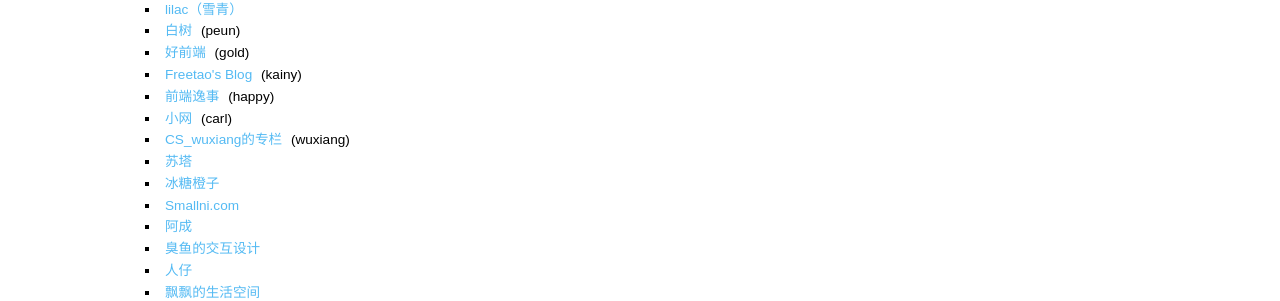
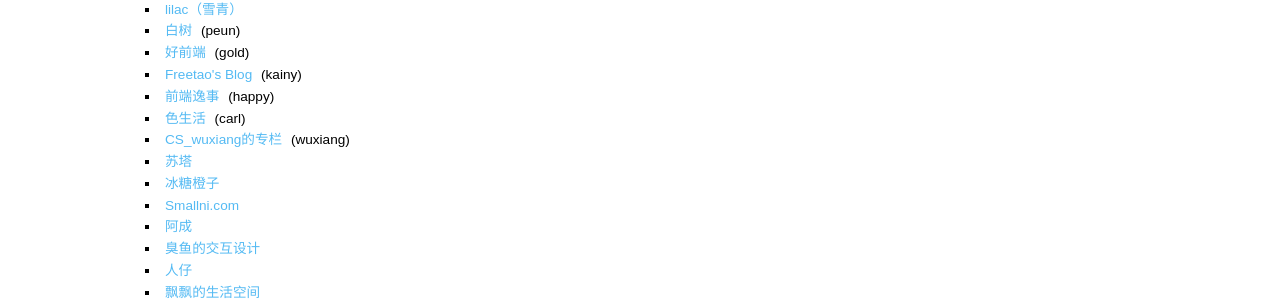
Before and after one commit to ghostzhang/ghostzhang.github.io, a Jekyll site: the page built from links/index.md, in a window 1280 px wide. Shown: the part 281-582 px from the top of the page. Built offline with Jekyll 4.4.1, drawn with Linux system fonts in a browser that asks for light colours.

Commit message:
更新链接

```diff
--- a/_data/nerd_urls.yml
+++ b/_data/nerd_urls.yml
@@ -25,7 +25,7 @@
       - name: 前端逸事
         url: http://4gfuns.com/
         desc: happy
-      - name: 小网
+      - name: 色生活
         url: http://www.seshenghuo.com/
         desc: carl
       - name: CS_wuxiang的专栏
```
